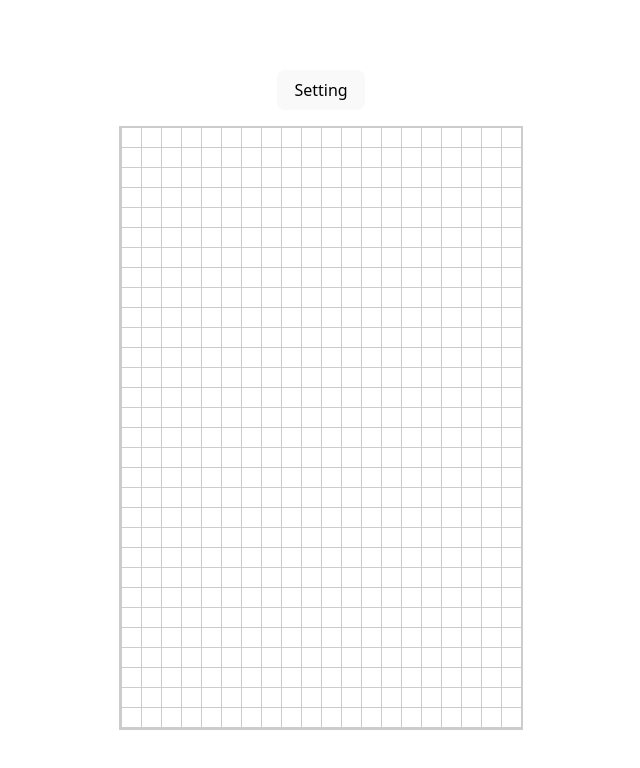
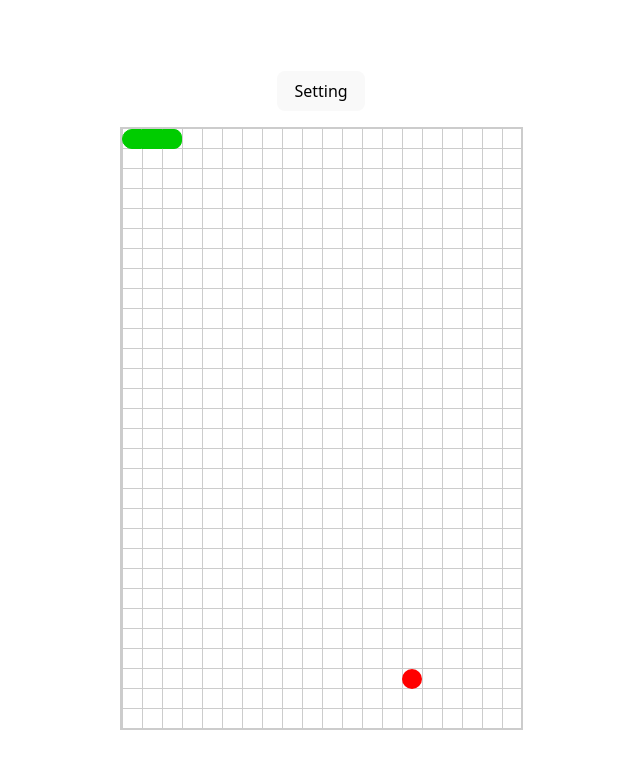
Before and after one commit to tuannguyen1702/snake-game, a React (Vite) app: page / in a window 1280 px wide. Shown: the top 768 px of the page, without its empty margins (319-959 px from the left). Built offline with nearby package versions, Linux system fonts and the light colour scheme.

Commit message:
update - render snake & bait

```diff
--- a/src/components/SnakeGame.css
+++ b/src/components/SnakeGame.css
@@ -37,10 +37,37 @@
 
 .form-label {
   display: inline-block;
-  width: 120px;
+  width: 100px;
 }
 
 .form-footer {
   text-align: right;
   padding-top: 0.5rem;
 }
+
+.snake {
+  position: absolute;
+  width: 20px;
+  height: 20px;
+  background-color: #00cc00;
+  border: 1px solid #00cc00;
+}
+
+.snake:first-child {
+  border-top-right-radius: 8px;
+  border-bottom-right-radius: 8px;
+}
+
+.snake:last-child {
+  border-top-left-radius: 20px;
+  border-bottom-left-radius: 20px;
+}
+
+.bait {
+  position: absolute;
+  width: 20px;
+  height: 20px;
+  background-color: #ff0000;
+  border-radius: 50%;
+  transition: all 0.2s ease;
+}
--- a/src/components/SnakeGame.tsx
+++ b/src/components/SnakeGame.tsx
@@ -1,37 +1,86 @@
 import React, { useState } from "react";
 import "./SnakeGame.css";
 import GridSettingForm from "./GridSettingForm";
-import { GridSize } from "../types";
+import { GridSize, Position } from "../types";
 
 const GRID_W = 20;
 const GRID_H = 30;
 const CELL_SIZE = 20;
+const INITIAL_SNAKE: Position[] = [
+  { x: 2, y: 0 },
+  { x: 1, y: 0 },
+  { x: 0, y: 0 },
+];
 
 const SnakeGame: React.FC = () => {
   const [gridW, setGridW] = useState(GRID_W);
   const [gridH, setGridH] = useState(GRID_H);
   const [openSetting, setOpenSetting] = useState(false);
 
+  const [snake, setSnake] = useState<Position[]>(INITIAL_SNAKE);
+  const [bait, setBait] = useState<Position>(generateBait());
+
+  function generateBait(): Position {
+    return {
+      x: Math.floor(Math.random() * gridW),
+      y: Math.floor(Math.random() * gridH),
+    };
+  }
+
   const setGridSize = (gridSize: GridSize) => {
     setGridW(gridSize.width);
     setGridH(gridSize.height);
     setOpenSetting(false);
-  }
+  };
 
   return (
     <div className="game-container">
       <div className="game-header">
-          <button onClick={() => {setOpenSetting(true)}}>Setting</button>
+        <button
+          onClick={() => {
+            setOpenSetting(true);
+          }}
+        >
+          Setting
+        </button>
       </div>
       <div
         className="game-board"
         style={{
-          width: gridW * CELL_SIZE,
-          height: gridH * CELL_SIZE,
+          width: gridW * CELL_SIZE + 3,
+          height: gridH * CELL_SIZE + 3,
         }}
-      ></div>
+      >
+        <div className="snake-container">
+          {snake.map((position, index) => (
+            <div
+              key={index}
+              className="snake"
+              style={{
+                left: position.x * CELL_SIZE,
+                top: position.y * CELL_SIZE,
+              }}
+            />
+          ))}
+        </div>
 
-      {openSetting && <GridSettingForm gridWidth={gridW} gridHeight={gridH} onSubmit={setGridSize} onCancel={() => setOpenSetting(false)} />}
+        <div
+          className="bait"
+          style={{
+            left: bait.x * CELL_SIZE,
+            top: bait.y * CELL_SIZE,
+          }}
+        />
+      </div>
+
+      {openSetting && (
+        <GridSettingForm
+          gridWidth={gridW}
+          gridHeight={gridH}
+          onSubmit={setGridSize}
+          onCancel={() => setOpenSetting(false)}
+        />
+      )}
     </div>
   );
 };
--- a/src/index.css
+++ b/src/index.css
@@ -11,6 +11,10 @@
   text-rendering: optimizeLegibility;
   -webkit-font-smoothing: antialiased;
   -moz-osx-font-smoothing: grayscale;
+}
+
+* {
+  box-sizing: border-box;
 }
 
 a {
--- a/src/types/index.ts
+++ b/src/types/index.ts
@@ -2,3 +2,8 @@ export type GridSize = {
     width: number;
     height: number;
 }
+
+export type Position = {
+    x: number;
+    y: number;
+  }
```
